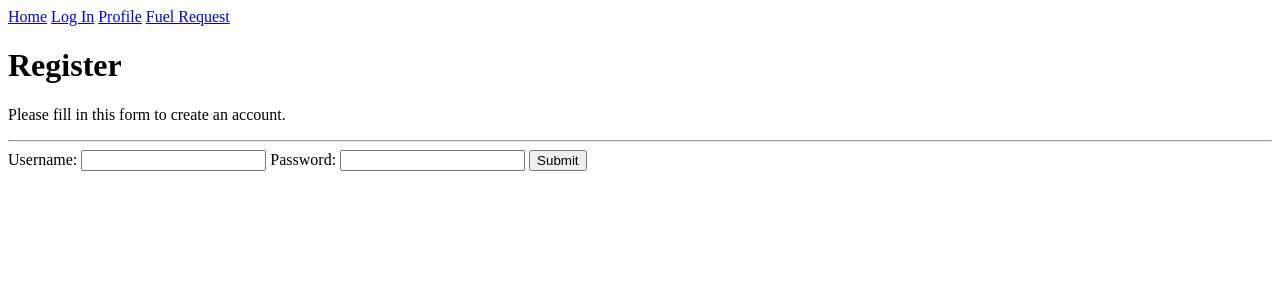
After one commit to Aarr0w/COSC-4353-Group-17, a Django app: page /login/registration in a window 1280 px wide. The commit adds this page. Shown: the top 300 px of the page. Run offline with Django 4.2, Linux system fonts and the light colour scheme.

Commit message:
Added Registration page

```diff
--- a/quotes/forms.py
+++ b/quotes/forms.py
@@ -2,8 +2,8 @@
 # from built-in library
 from django.db import models
 from django import forms
-from .models import User
-from .models import Quote
+from .models import User,Quote,Register
+
 
 class DateInput(forms.DateInput):
         input_type = 'date'
@@ -24,3 +24,7 @@ class FuelRequestForm(forms.ModelForm):
             'delivery_date': DateInput(),
         }
         #exclude = ['date_created', 'quote_amount']
+class LoginRegistration(forms.ModelForm):
+     class Meta:
+        model = Register
+        fields = "__all__"
--- a/quotes/models.py
+++ b/quotes/models.py
@@ -89,3 +89,7 @@ class Quote(models.Model):
         TIMESTAMP NOT NULL	Creates a datetime field to s'''
     suggested_price = models.DecimalField(decimal_places=2, max_digits = 10, default = 3.09)
     total_amount_due = models.DecimalField(decimal_places=2, max_digits = 10, default = 50)
+class Register(models.Model):
+
+    Username = models.CharField(max_length=15)
+    Password = models.CharField(max_length=15)
--- a/quotes/templates/login.html
+++ b/quotes/templates/login.html
@@ -25,5 +25,8 @@ Login
       <button type="button" class="cancelbtn">Cancel</button>
       <span class="psw">Forgot <a href="#">password?</a></span>
     </div>
+    <div class="container signin">
+      <p>Dont have an account? <a href="{% url 'register'%}">Register here</a>.</p>
+    </div>
   </form>
   {% endblock%}
--- /dev/null
+++ b/quotes/templates/login_reg.html
@@ -0,0 +1,17 @@
+{% extends 'base.html' %}
+{%block title%}
+New User Registration
+{% endblock %}
+{%block content %}
+
+
+<form action="" method="post">
+    <div class="container">
+        <h1>Register</h1>
+        <p>Please fill in this form to create an account.</p>
+        <hr>
+    {%csrf_token%}
+    {{form}}
+    <input type="submit">
+</form>
+{%endblock%}
--- a/quotes/urls.py
+++ b/quotes/urls.py
@@ -7,5 +7,6 @@ urlpatterns = [
     path('form/submit/', views.return_quote),
     path('profile', views.profile, name = 'profile'),
     path('fuel_request/', views.fuel_request, name = 'fuel_request'),
-    path('login/', views.login_view, name='login')
+    path('login/', views.login_view, name='login'),
+    path('login/registration',views.login_register , name ='register' )
 ]
--- a/quotes/views.py
+++ b/quotes/views.py
@@ -2,7 +2,7 @@ from django.shortcuts import render, redirect
 from django.contrib.auth import login, authenticate
 from django.contrib.auth.forms import UserCreationForm
 from django.http import HttpRequest
-from .forms import CustomerForm, FuelRequestForm
+from .forms import CustomerForm, FuelRequestForm, LoginRegistration
 
 
 def calculate(a,b,c):
@@ -37,6 +37,14 @@ def login_view(request):
         else:
             pass
     return render(request, 'login.html')
+def login_register(request):
+    form = LoginRegistration()
+    if request.method == 'POST':
+        form = LoginRegistration(request.POST)
+        if form.is_valid():
+            form.save()
+    context = {'form': form}
+    return render(request, 'login_reg.html', context)
 
 def fuel_request(request):
 
```
Also changed, not shown: quotes/templates/base.html (line endings or trailing spaces).
